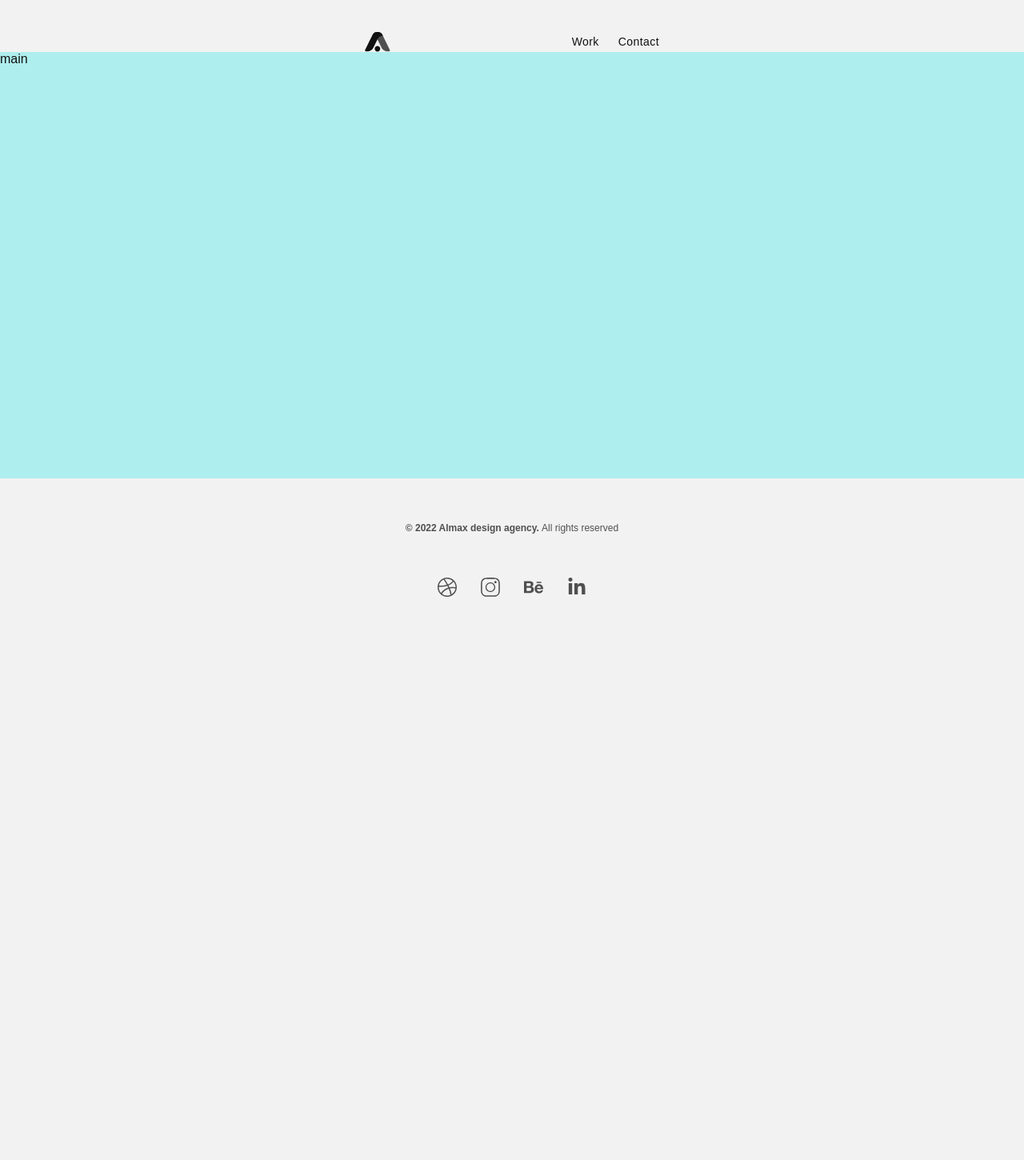
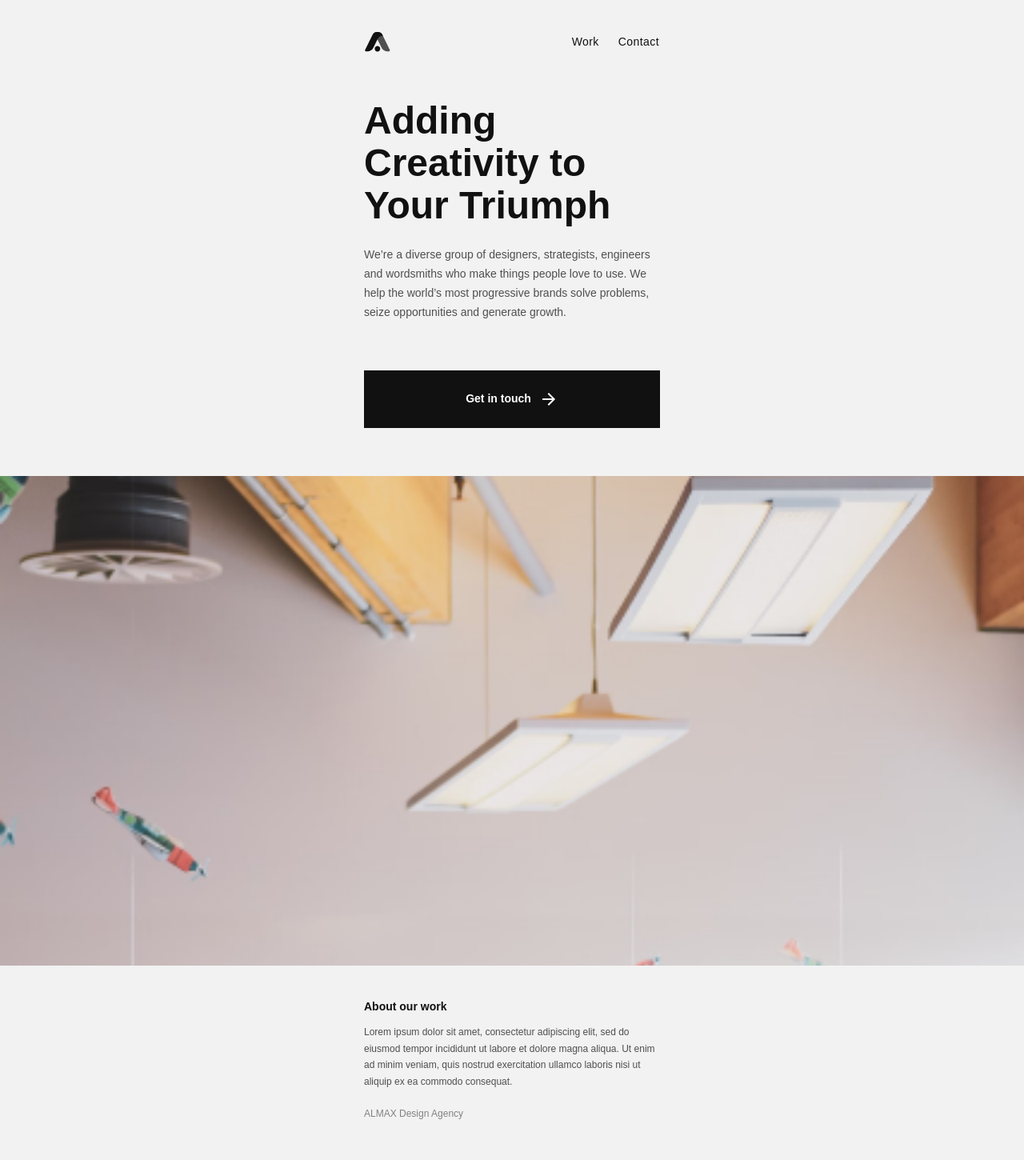
Before and after one commit to Juliya-Boiko/almax, a React (Create React App) app: page / in a window 1280 px wide. Shown: the top 1450 px of the page at 80% size. Before the commit the page ends 800 px from the top, so only its background shows below. Built offline with nearby package versions, Linux system fonts and the light colour scheme.

Commit message:
add Hero component

```diff
--- a/src/components/App.tsx
+++ b/src/components/App.tsx
@@ -1,11 +1,14 @@
 import { Header } from "./Header";
+import { Hero } from "./Hero";
 import { Footer } from "./Footer";
 
 export const App:React.FC = () => {
   return (
     <>
       <Header />
-      <main>main</main>
+      <main>
+        <Hero />
+      </main>
       <Footer />
     </>
   );
--- a/src/components/Header/Logo.tsx
+++ b/src/components/Header/Logo.tsx
@@ -10,7 +10,6 @@ const MobileHidden = styled.div`
   @media screen and (min-width: ${p => p.theme.breakpoints.desktop}) {
     display: flex;
     align-items: center;
-
   }
 
   svg {
--- /dev/null
+++ b/src/components/Hero/About.tsx
@@ -0,0 +1,40 @@
+import { Socials } from "components/Socials";
+import styled from "styled-components";
+import { theme } from "styles/theme";
+
+type StyleTypes = {
+  mB: string,
+  fW: number,
+  fS: string,
+  lH: string,
+  color?: string
+}
+
+const Container = styled.div`
+  max-width: 370px;
+  margin: 0 auto ;
+  @media screen and (min-width: ${p => p.theme.breakpoints.desktop}) {
+    max-width: 300px;
+    margin: 0;
+  }
+`;
+
+const Text = styled.p<StyleTypes>`
+  margin: 0 0 ${p => p.mB};
+  font-weight: ${p => p.fW};
+  font-size: ${p => p.fS};
+  line-height: ${p => p.lH};
+  color: ${p => p.color};
+`;
+
+export const About:React.FC = () => {
+  return (
+    <Container>
+      <Text mB="10px" fW={theme.fontWeight.extra} fS="14px" lH="1.7" color={theme.colors.black} >About our work</Text>
+      <Text mB="20px" fW={theme.fontWeight.medium} fS="12px" lH="1.7" color={theme.colors.gray2} >Lorem ipsum dolor sit amet, consectetur adipiscing elit, sed do eiusmod tempor incididunt ut labore et dolore magna aliqua.
+        Ut enim ad minim veniam, quis nostrud exercitation ullamco laboris nisi ut aliquip ex ea commodo consequat.</Text>
+      <Text mB="50px" fW={theme.fontWeight.medium} fS="12px" lH="1.7" color={theme.colors.gray3} >ALMAX Design Agency</Text>
+      <Socials />
+    </Container>
+  );
+}
--- /dev/null
+++ b/src/components/Hero/Description.tsx
@@ -0,0 +1,34 @@
+import styled from "styled-components";
+import bgiMobile from '../assets/hero-mobile.png';
+import bgiDesktop from '../assets/hero-desktop.png';
+import { About } from "./About";
+
+const Container = styled.div`
+  @media screen and (min-width: ${p => p.theme.breakpoints.desktop}) {
+    display: flex;
+  }
+`;
+
+const Image = styled.div`
+  width: 100%;
+  height: 612px;
+  margin: 0 0 40px 0;
+  background-image: url(${bgiMobile});
+  background-repeat: no-repeat;
+  background-size: cover;
+  @media screen and (min-width: ${p => p.theme.breakpoints.desktop}) {
+    width: 632px;
+    height: 904px;
+    margin: 0 20px 0 0;
+    background-image: url(${bgiDesktop});
+  }
+`;
+
+export const Description:React.FC = () => {
+  return (
+    <Container>
+      <Image />
+      <About />
+    </Container>
+  );
+};
--- /dev/null
+++ b/src/components/Hero/Primary.tsx
@@ -0,0 +1,30 @@
+import { TitleH1 } from "components/common/Headings.styled";
+import { PrimaryBtn } from "components/buttons/PrimaryBtn";
+import styled from "styled-components";
+
+const Container = styled.div`
+  max-width: 370px;
+  margin: 0 auto 60px auto;
+  @media screen and (min-width: ${p => p.theme.breakpoints.desktop}) {
+    max-width: 530px;
+    margin: 0;
+  }
+`;
+
+const Text = styled.p`
+  margin: 0 0 60px 0;
+  font-weight: ${p => p.theme.fontWeight.normal};
+  font-size: 14px;
+  line-height: 1.7;
+  color: ${p => p.theme.colors.gray2};
+`;
+
+export const Primary:React.FC = () => {
+  return (
+    <Container>
+      <TitleH1>Adding Creativity to Your Triumph</TitleH1>
+      <Text>We’re a diverse group of designers, strategists, engineers and wordsmiths who make things people love to use. We help the world’s most progressive brands solve problems, seize opportunities and generate growth.</Text>
+      <PrimaryBtn type="button" title="Get in touch" width="200px" />
+    </Container>
+  );
+};
--- /dev/null
+++ b/src/components/Hero/index.tsx
@@ -0,0 +1,25 @@
+import { Primary } from "./Primary";
+import { Description } from "./Description";
+import styled from "styled-components";
+
+const Content = styled.div`
+  display: flex;
+  flex-direction: column;
+  padding: 60px 0;
+  @media screen and (min-width: ${p => p.theme.breakpoints.desktop}) {
+    width: ${p => p.theme.breakpoints.desktop};
+    padding: 60px 100px;
+    margin: 0 auto;
+    flex-direction: row;
+    justify-content: space-between;
+  }
+`;
+
+export const Hero:React.FC = () => {
+  return (
+    <Content>
+      <Primary />
+      <Description />
+    </Content>
+  );
+};
--- /dev/null
+++ b/src/components/buttons/PrimaryBtn.tsx
@@ -0,0 +1,47 @@
+import styled from "styled-components";
+import { IoMdArrowForward } from "react-icons/io";
+
+type ButtonTypes = {
+  type: 'button' | 'submit',
+  title: string,
+  width?: string
+  // onChange: (event: React.ChangeEvent<HTMLSelectElement>) => void;
+};
+
+type StyleTypes = {
+  width?: string
+}
+
+const Button = styled.button<StyleTypes>`
+  width: 100%;
+  display: flex;
+  align-items: center;
+  justify-content: center;
+  padding: 24px 0;
+  font-weight: ${p => p.theme.fontWeight.extra};
+  font-size: 14px;
+  line-height: 1.7;
+  border: none;
+  outline: none;
+  color: ${p => p.theme.colors.white};
+  background-color: ${p => p.theme.colors.black};
+  cursor: pointer;
+  &:hover {
+    box-shadow: 0px 16px 64px -16px rgba(0, 0, 0, 0.6);
+  }
+  @media screen and (min-width: ${p => p.theme.breakpoints.desktop}) {
+    width: ${p => p.width};
+  }
+  svg {
+    margin: 0 0 0 10px;
+  }
+`;
+
+export const PrimaryBtn: React.FC<ButtonTypes> = ({ type, title, width }) => {
+  return (
+    <Button type={type} width={width}>
+      {title}
+      <IoMdArrowForward size="24" />
+    </Button>
+  );
+};
--- /dev/null
+++ b/src/declaration.d.ts
@@ -0,0 +1,2 @@
+declare module '*.png';
+//declare module '*.jpg';
--- a/src/styles/GlobalStyle.js
+++ b/src/styles/GlobalStyle.js
@@ -36,6 +36,5 @@ export const GlobalStyle = createGlobalStyle`
   }
   main {
     flex-grow: 1;
-    background-color: paleturquoise;
   }
 `;
--- a/src/styles/theme.js
+++ b/src/styles/theme.js
@@ -6,6 +6,7 @@ export const theme = {
     normal: 400,
     medium: 500,
     bold: 700,
+    extra: 800,
   },
   colors: {
     white: '#ffffff',
--- a/tsconfig.json
+++ b/tsconfig.json
@@ -21,5 +21,5 @@
     "noEmit": true,
     "jsx": "react-jsx"
   },
-  "include": ["src"]
+  "include": ["src", "declaration.d.ts"]
 }
```
Also changed, not shown: src/components/assets/hero-desktop.png (added), src/components/assets/hero-mobile.png (added).
